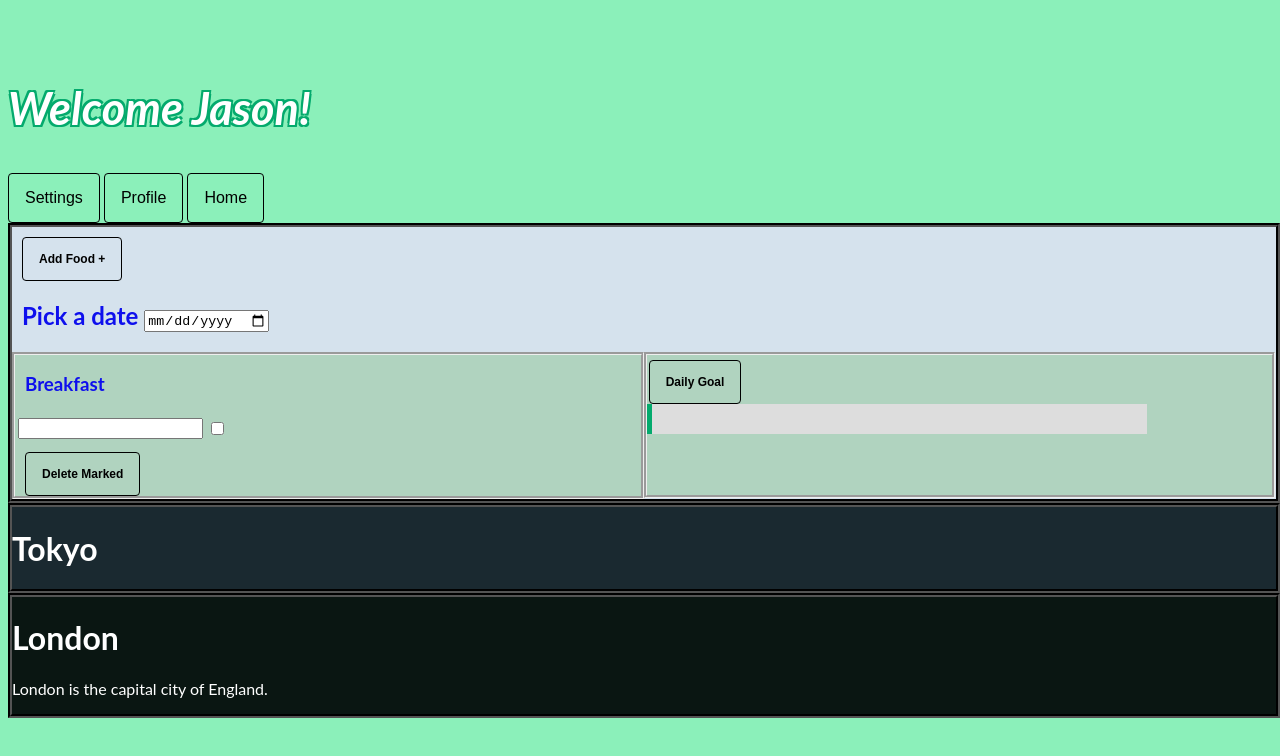
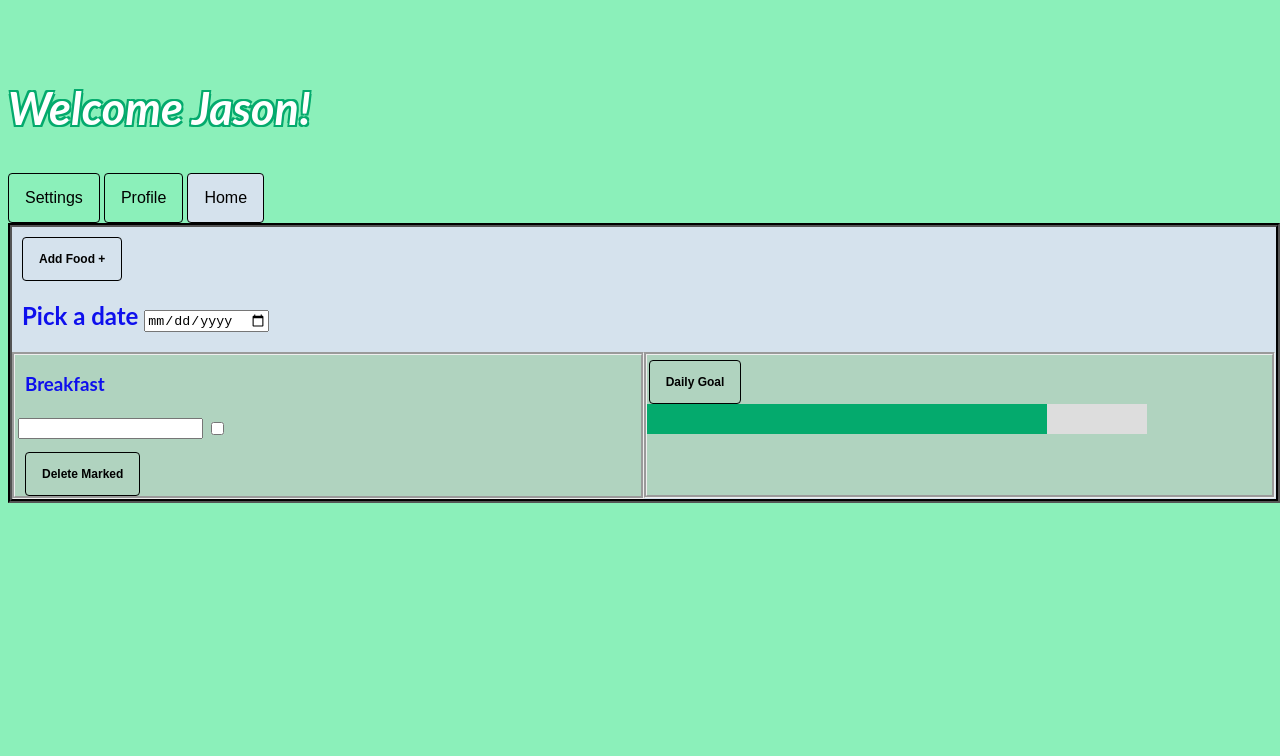
Before and after one commit to cse110-fa22-group15/cse110-fa22-group15, a plain HTML site: page calorieTracker/11.12.2022V1/Homepage.html in a window 1280 px wide. Both pictures are taken after a click on the button "Daily Goal". Drawn offline with Linux system fonts and the light colour scheme.

Commit message:
Added back script in the homepage.html

```diff
--- a/calorieTracker/11.12.2022V1/Homepage.html
+++ b/calorieTracker/11.12.2022V1/Homepage.html
@@ -69,7 +69,75 @@
 
     </div>
 
-    <script src="homepage.js"></script>
+    <script>
+      function openTab(tabName, elmnt, color) {
+        var i, tabcontent, tablinks;
+        tabcontent = document.getElementsByClassName("tabcontent");
+        for (i = 0; i < tabcontent.length; i++) {
+          tabcontent[i].style.display = "none";
+        }
+        tablinks = document.getElementsByClassName("tablink");
+        for (i = 0; i < tablinks.length; i++) {
+          tablinks[i].style.backgroundColor = "";
+        }
+        document.getElementById(tabName).style.display = "block";
+        elmnt.style.backgroundColor = color;
+
+      }
+      // Get the element with id="defaultOpen" and click on it
+      document.getElementById("defaultOpen").click();
+      // Progress bar
+      var i = 0;
+      // There supposed to be a number represents calorie intake passed in for function move()
+      // like: function move(value) {
+      function move() {
+        if (i == 0) {
+          i = 1;
+          var elem = document.getElementById("myBar");
+          var width = 1;
+          var id = setInterval(frame, 10);
+
+          function frame() {
+            // The width now is set as 90 since there's no calorie intake data pass in
+            //eg: you should change it as if (width >= value) {
+            // where value is 90, calculated by: (calorie intake/ calorie goal) * 100
+            // it will also handle over-intaked calories
+            if (width >= 80) {
+              clearInterval(id);
+              i = 0;
+            } else {
+              width++;
+              elem.style.width = width + "%";
+            }
+          }
+        }
+      }
+
+      // Using Knockout.js library, we can add/delete checkboxes we want
+      // Since I am not familar to do it in DOM, I just do it using a framework Knockout 2.0.0 version
+      // The algo will be the same using DOM, so this lines of codes are used as an inspiration
+      // TO VIEW the effect:
+      // You can copy and paste all codes in this HTML file to fiddle.net, and set the Javascript's library as Knockout 2.0.0
+      var Item = function(name) {
+        this.name = ko.observable(name);
+        this.markedForDeletion = ko.observable(false);
+      };
+
+      var ViewModel = function(items) {
+        this.items = ko.observableArray(items);
+        this.deleteMarkedItems = function() {
+          this.items.remove(function(item) {
+            return item.markedForDeletion();
+          });
+        };
+      };
+
+      ko.applyBindings(new ViewModel([
+        new Item("Bacon"),
+        new Item("Egg"),
+        new Item("Fruit"),
+      ]));
+    </script>
 
   </body>
 
```
